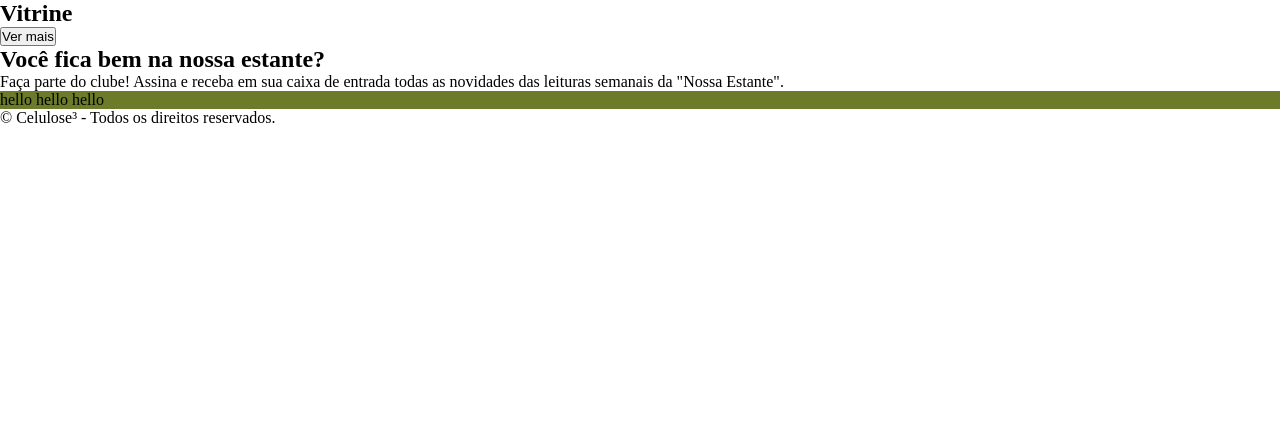
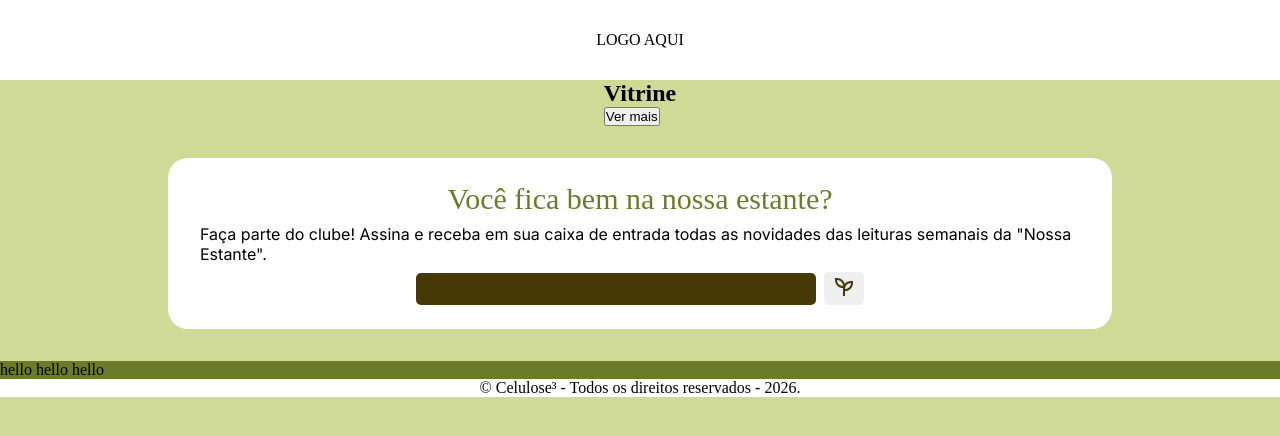
Before and after one commit to Clarice-MRS/atividade-final-web, a plain HTML site: page index.html in a window 1280 px wide. Drawn offline with Linux system fonts and the light colour scheme; a web font is replaced by a local one.

Commit message:
estrutura forms

```diff
--- a/index.html
+++ b/index.html
@@ -9,7 +9,7 @@
 <body>
 
     <header>
-
+        <p>LOGO AQUI</p>
     </header>
 
     <main>
@@ -26,6 +26,10 @@
         <section class="newsletter">
             <h2>Você fica bem na nossa estante?</h2>
             <p>Faça parte do clube! Assina e receba em sua caixa de entrada todas as novidades das leituras semanais da "Nossa Estante".</p>
+            <form id="form-newsletter">
+                <input type="email" id="email" required>
+                <button type="submit"><img src="img/planta.svg" alt="planta"></button>
+            </form>
         </section>
     </main>
 
@@ -34,7 +38,7 @@
             <p>hello hello hello</p>
         </div>
         <div class="footer-copyright">
-            <span>&copy; Celulose³ - Todos os direitos reservados.</span>
+            <span>&copy; Celulose³ - Todos os direitos reservados - 2026.</span>
         </div>
     </footer>
 
--- a/style.css
+++ b/style.css
@@ -1,3 +1,6 @@
+@import url('https://fonts.googleapis.com/css2?family=Joan&display=swap');
+@import url('https://fonts.googleapis.com/css2?family=Inter:ital,opsz,wght@0,14..32,100..900;1,14..32,100..900&display=swap');
+
 * {
     margin: 0;
     padding: 0;
@@ -8,12 +11,94 @@
     --fundoPadrao: #CEDA95;
     --destaquePrimario: #ffff;
     --destaqueSecundario: #6C7B29;
+    --destaqueTerciario: #463905;
+
+    --fonteTitulos: 'Joan';
+    --fontePadrao: 'Inter';
 }
+
+body {
+    background-color: var(--fundoPadrao);
+}
+
+main {
+    display: flex;
+    flex-direction: column;
+    align-items: center;
+    justify-content: center;
+}
+
+header {
+    display: flex;
+    height: 80px;
+    background-color: var(--destaquePrimario);
+    align-items: center;
+    justify-content: center;
+}
+
+
+.newsletter {
+    display: flex;
+    flex-direction: column;
+    width: 70%;
+    align-items: center;
+    justify-content: center;
+
+    padding: 1.5rem;
+    margin: 2rem;
+
+    background-color: var(--destaquePrimario);
+    border-radius: 20px;
+}
+
+.newsletter h2 {
+    font-family: var(--fonteTitulos);
+    color: var(--destaqueSecundario);
+    font-size: 30px;
+    font-weight: 200;
+}
+
+.newsletter p {
+    font-family: var(--fontePadrao);
+    font-size: 16px;
+    padding: 0.5rem;
+}
+
+#form-newsletter{
+    display: flex;
+    align-items: center;
+    gap: 0.5rem;
+}
+
+#form-newsletter input{
+    border: none;
+    border-radius: 5px;
+    height: 2rem;
+    width: 400px;
+    background-color: var(--destaqueTerciario);
+}
+
+#form-newsletter button {
+    border: none;
+    border-radius: 5px;
+    padding: 0.2rem;
+    width: 40px;
+}
+
+#form-newsletter button:hover{
+    cursor: pointer;
+}
+
+/****************
+    FOOTER
+****************/
 
 .footer-info {
     background-color: var(--destaqueSecundario);
 }
 
 .footer-copyright {
+    display: flex;
     background-color: var(--destaquePrimario);
+    justify-content: center;
 }
```
Also changed, not shown: img/planta.svg (added).
